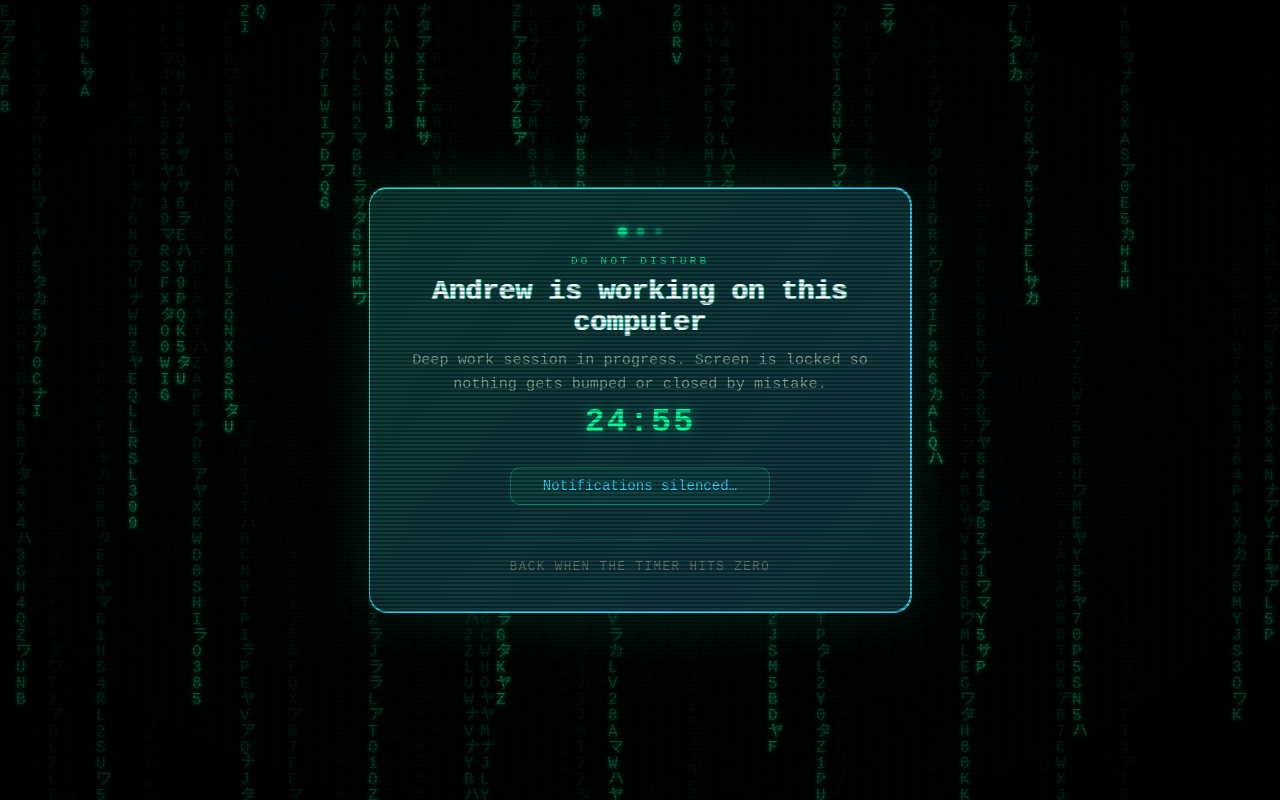
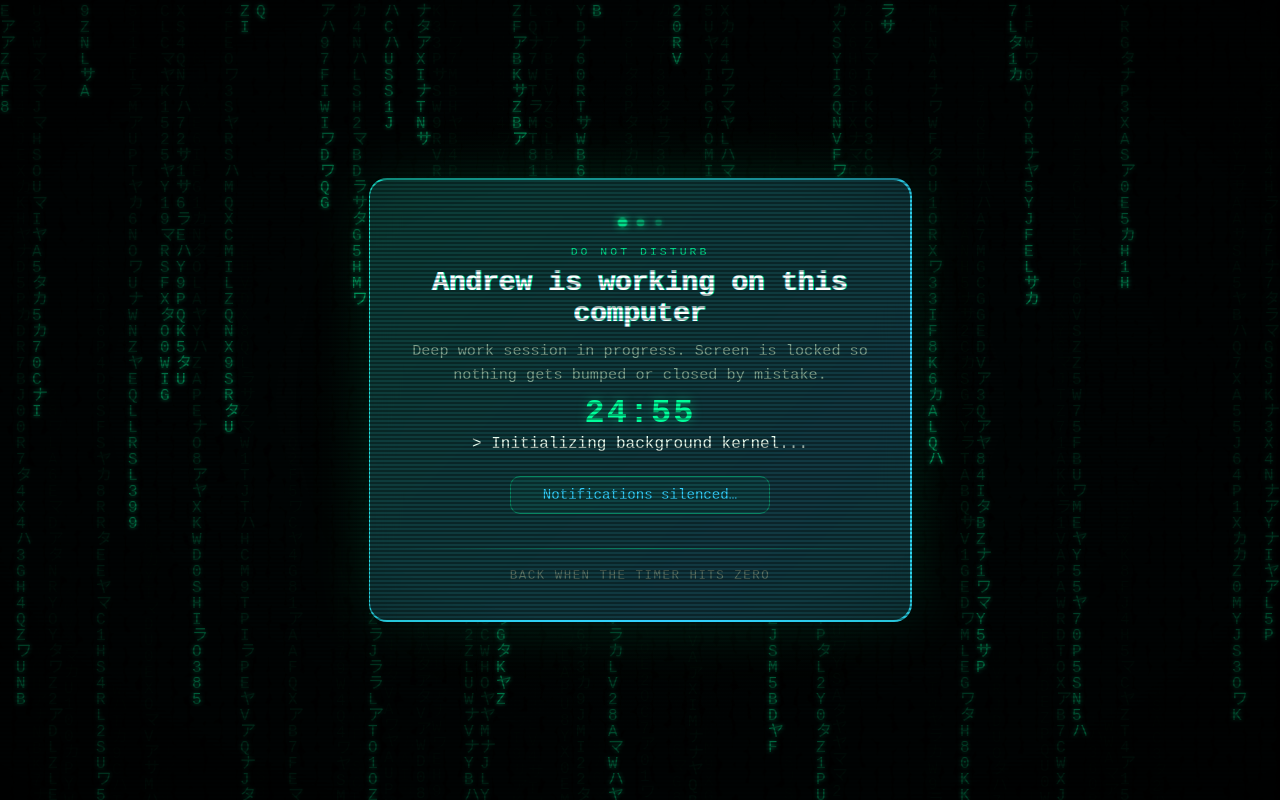
Before and after one commit to Andrew151704/Lock, a plain HTML site: page index.html in a window 1280 px wide. Drawn offline with Linux system fonts and the light colour scheme.

Commit message:
Update index.html

```diff
--- a/index.html
+++ b/index.html
@@ -25,6 +25,10 @@
 
       <div class="timer" id="timer">25:00</div>
 
+      <div class="terminal-box" id="terminal-logs">
+        <span class="term-line">&gt; Initializing background kernel...</span>
+      </div>
+
       <div class="status-box">
         <span id="status-text">Focus session active…</span>
       </div>
```
